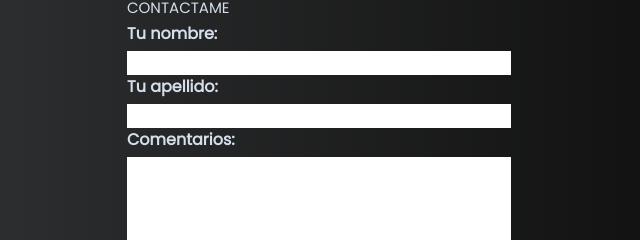
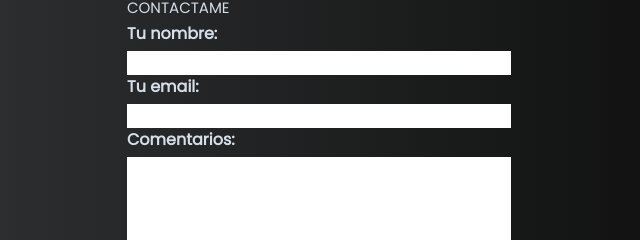
Before and after one commit to nicolassanti/coder_web_dev, a website: page pages/contact.html in a window 1280 px wide. Shown: the part 440-680 px from the top of the page, 513-1153 px from the left. Drawn offline with nearby package versions, Linux system fonts and the light colour scheme.

Commit message:
modifico formulario

```diff
--- a/pages/contact.html
+++ b/pages/contact.html
@@ -43,7 +43,7 @@
             <form action="#">
                 <label for="">Tu nombre:</label>
                 <input type="text">
-                <label for="">Tu apellido:</label>
+                <label for="">Tu email:</label>
                 <input type="text">
                 <label for="">Comentarios:</label>
                 <textarea rows="4" cols="50"></textarea>
```
